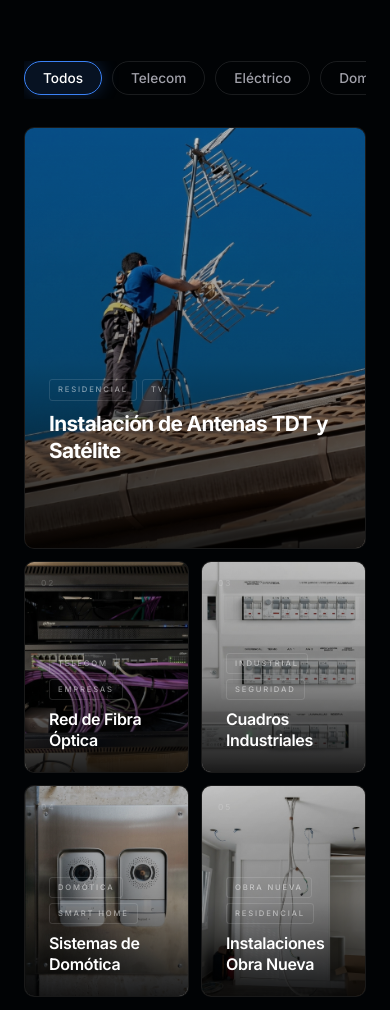
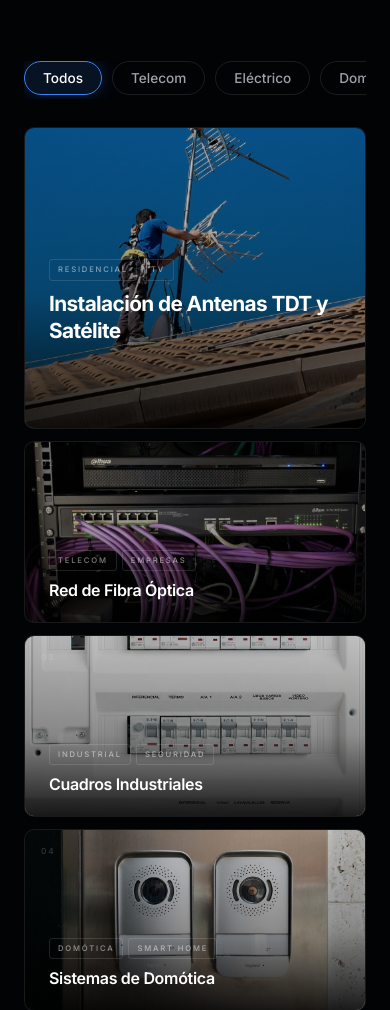
Before and after one commit to Benyix98/Pagina-TEF, a website: page index.html in a window 390 px wide. Shown: the part 4503-5513 px from the top of the page. Drawn offline with Linux system fonts and the light colour scheme.

Commit message:
feat: responsive breakpoints for bento grid

```diff
--- a/styles.css
+++ b/styles.css
@@ -1757,10 +1757,23 @@ button {
     font-weight: 500;
 }
 
-@media (max-width: 640px) {
-    .works-grid { grid-template-columns: 1fr; }
-    .work-card--featured img { height: 260px; }
-    .work-card--small   img  { height: 180px; }
+@media (max-width: 768px) {
+    .works-grid {
+        grid-template-columns: 1fr;
+    }
+    .work-card--hero img {
+        height: 300px;
+        min-height: unset;
+    }
+}
+
+@media (max-width: 480px) {
+    .works-grid__secondary {
+        grid-template-columns: 1fr;
+    }
+    .works-grid__secondary .work-card img {
+        height: 180px;
+    }
 }
 
 /* ===== TIMELINE (Sobre Nosotros) ===== */
```
